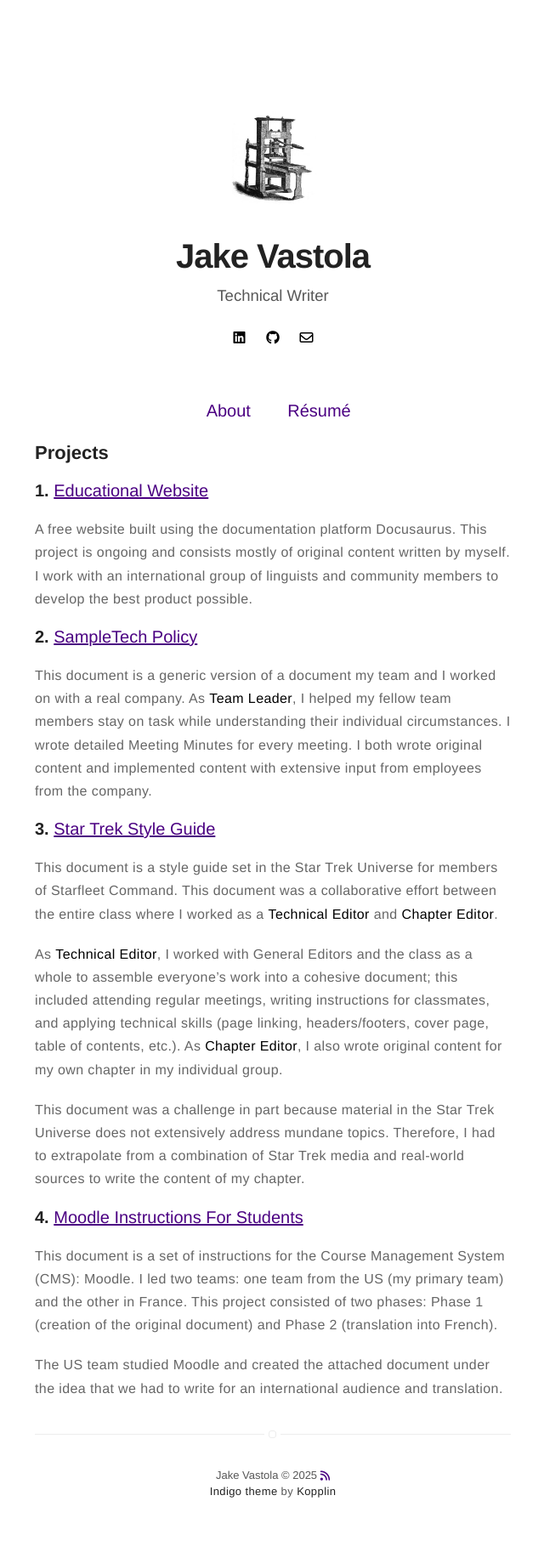
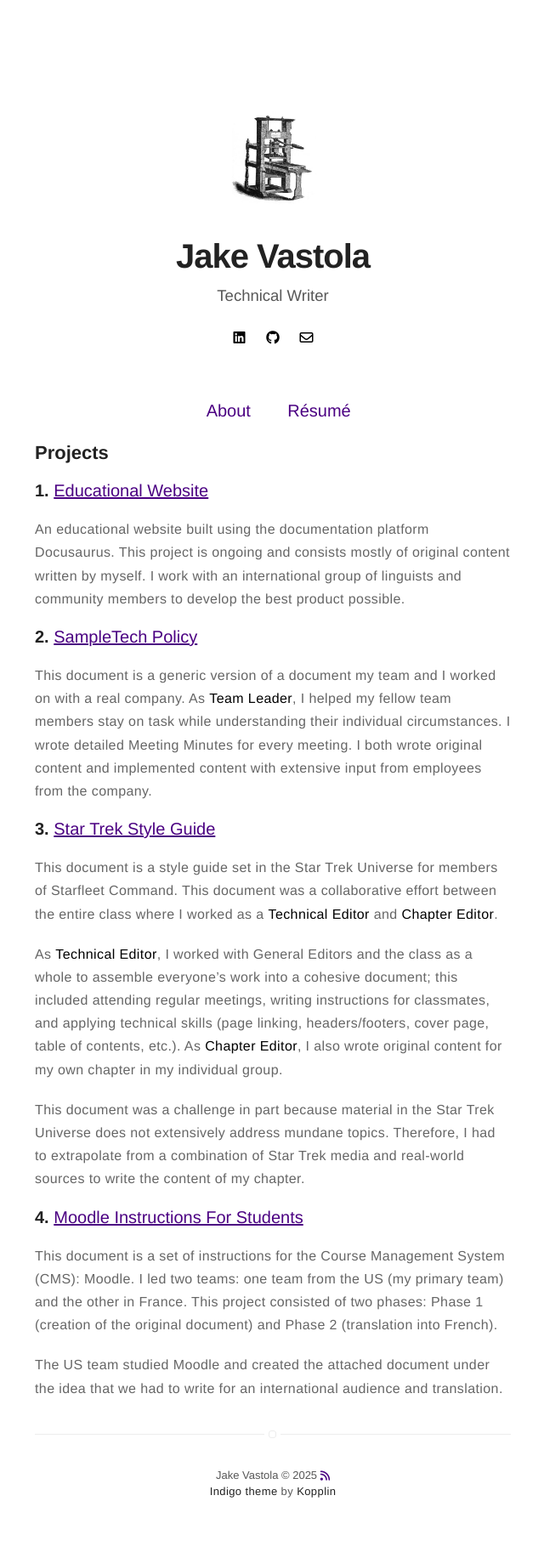
Before and after one commit to jakevastola/portfolio-site, a Jekyll site: the page built from index.html, in a window 1280 px wide. Shown: the whole page at 85% size, without its empty margins (319-959 px from the left). Built offline with Jekyll 4.4.1, drawn with Linux system fonts in a browser that asks for light colours; nearby versions of some CDN libraries.

Commit message:
Update index.html

```diff
--- a/index.html
+++ b/index.html
@@ -4,7 +4,7 @@ title: Home
 ---
 <h2>Projects</h2>
 <h3>1. <a href="https://apprendeneolatino.com/" target="_blank" rel="noopener noreferrer">Educational Website</a></h3>
-<p>A free website built using the documentation platform Docusaurus. This project is ongoing and consists mostly of original content written by myself. I work with an international group of linguists and community members to develop the best product possible.</p>
+<p>An educational website built using the documentation platform Docusaurus. This project is ongoing and consists mostly of original content written by myself. I work with an international group of linguists and community members to develop the best product possible.</p>
 
 <h3>2. <a href="https://drive.google.com/file/d/1zE_s3mBoGgl8VEzWVkFRz7eocrH0Aq9S/view?usp=sharing" target="_blank" rel="noopener noreferrer">SampleTech Policy</a></h3>
 <p>This document is a generic version of a document my team and I worked on with a real company. As <strong>Team Leader</strong>, I helped my fellow team members stay on task while understanding their individual circumstances. I wrote detailed Meeting Minutes for every meeting. I both wrote original content and implemented content with extensive input from employees from the company.</p>
```
